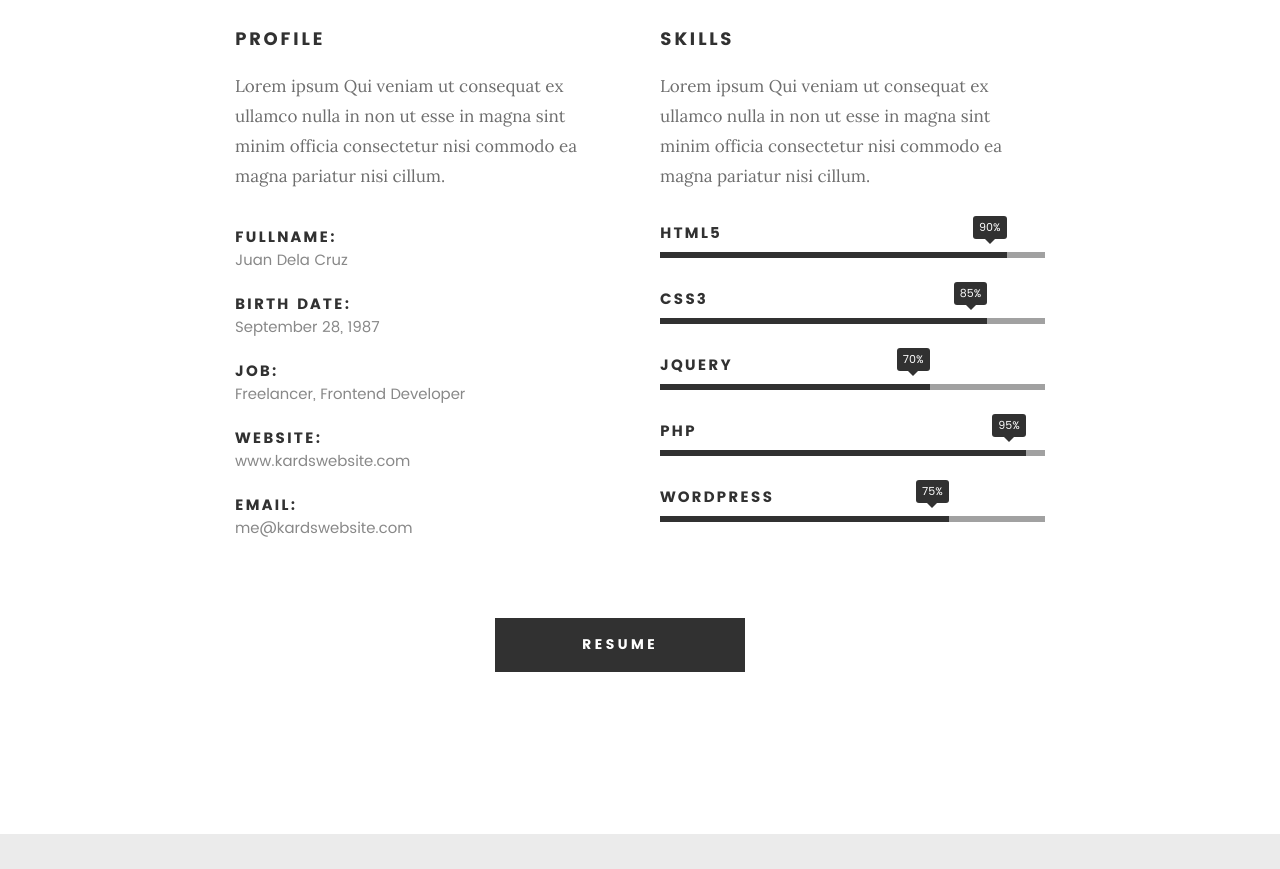
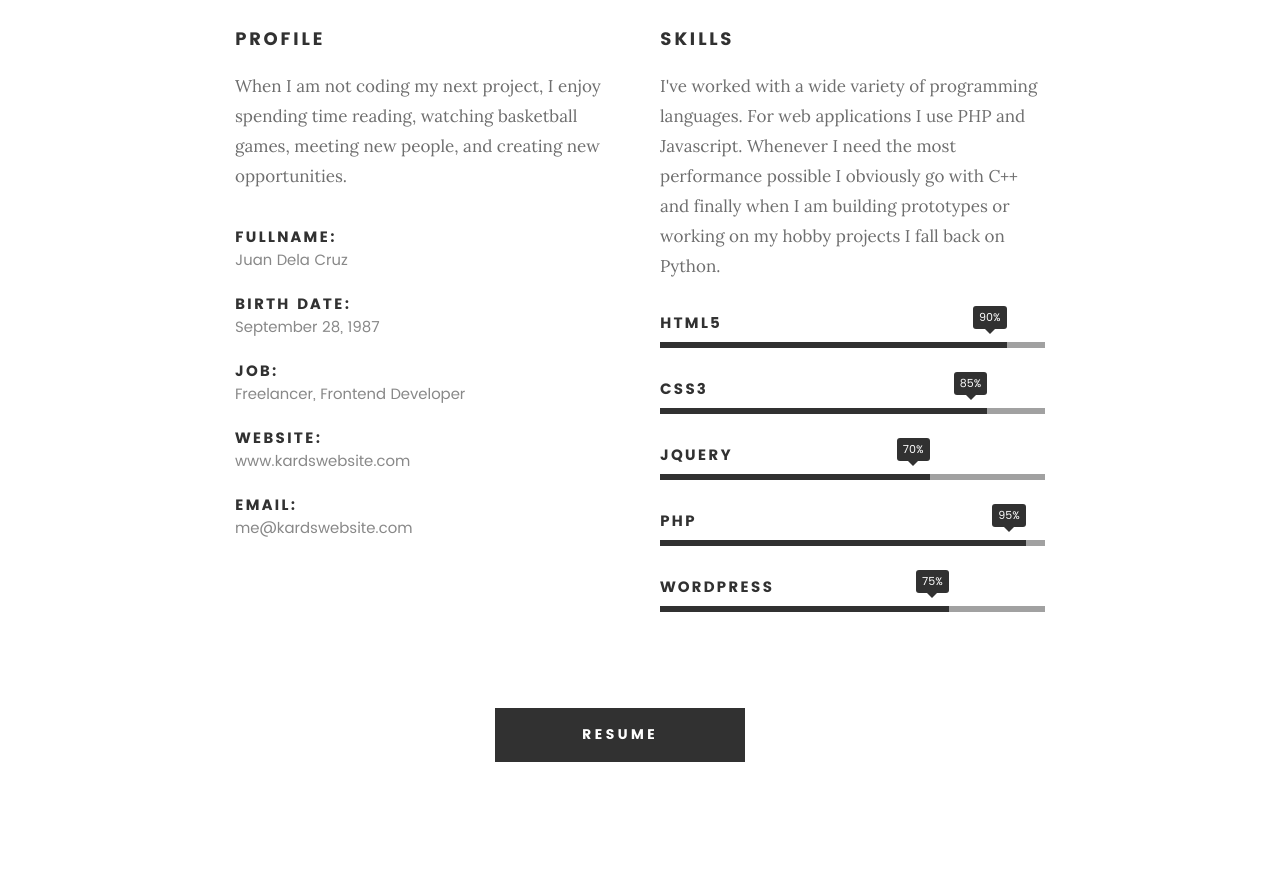
Before and after one commit to shubhroses/shubhroses.github.io, a plain HTML site: page index.html in a window 1280 px wide. Shown: the part 1205-2074 px from the top of the page. Drawn offline with Linux system fonts and the light colour scheme.

Commit message:
Update index.html

```diff
--- a/index.html
+++ b/index.html
@@ -95,7 +95,7 @@
    		<div class="col-six tab-full">
 
    			<h3>Profile</h3>
-   			<p>Lorem ipsum Qui veniam ut consequat ex ullamco nulla in non ut esse in magna sint minim officia consectetur nisi commodo ea magna pariatur nisi cillum.</p>
+   			<p>When I am not coding my next project, I enjoy spending time reading, watching basketball games, meeting new people, and creating new opportunities.</p>
 
    			<ul class="info-list">
    				<li>
@@ -126,7 +126,7 @@
    		<div class="col-six tab-full">
 
    			<h3>Skills</h3>
-   			<p>Lorem ipsum Qui veniam ut consequat ex ullamco nulla in non ut esse in magna sint minim officia consectetur nisi commodo ea magna pariatur nisi cillum.</p>
+   			<p>I've worked with a wide variety of programming languages. For web applications I use PHP and Javascript. Whenever I need the most performance possible I obviously go with C++ and finally when I am building prototypes or working on my hobby projects I fall back on Python.</p>
 
 				<ul class="skill-bars">
 				   <li>
```
